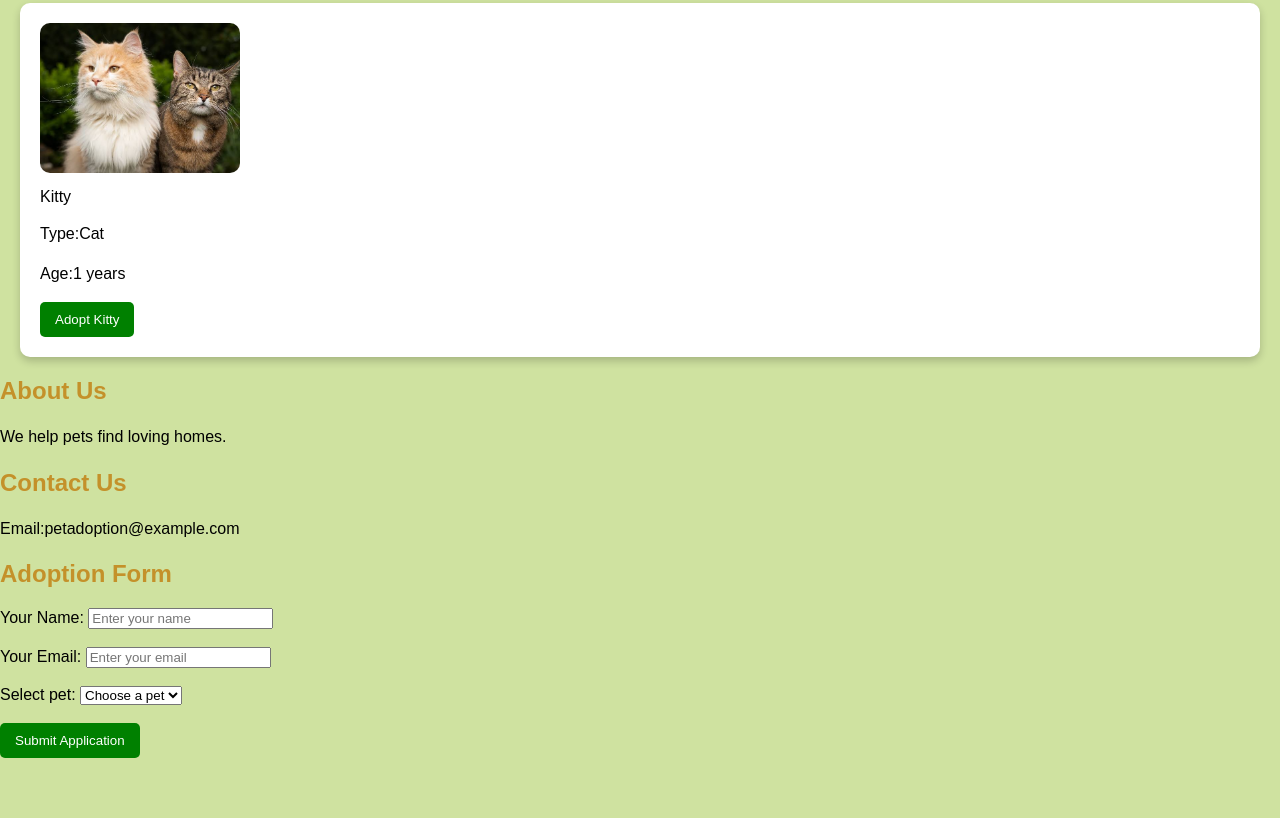
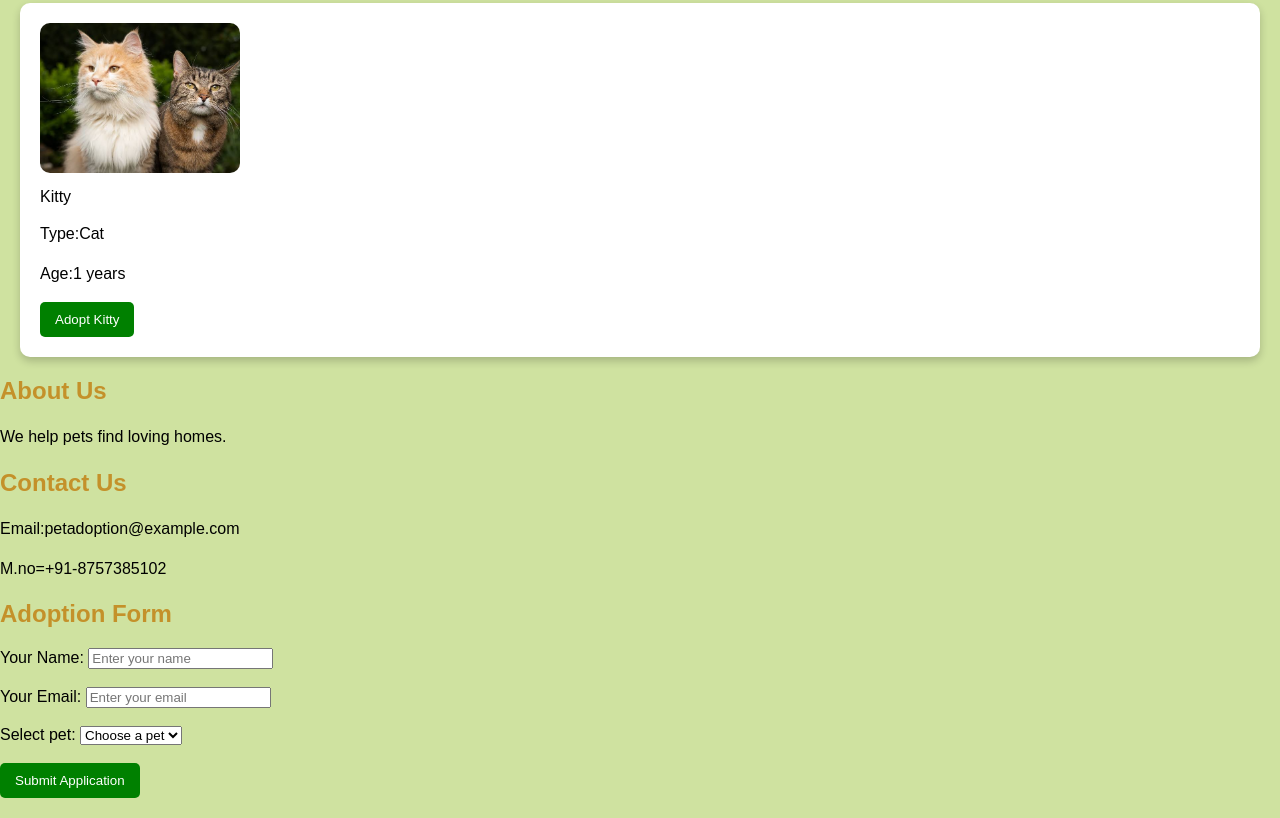
Before and after one commit to jivanshusingh40-del/my-first-project, a plain HTML site: page index.html in a window 1280 px wide. Shown: the part 573-1391 px from the top of the page. Before the commit the page ends 1351 px from the top, so only its background shows below. Drawn offline with Linux system fonts and the light colour scheme.

Commit message:
Add files via upload

```diff
--- a/index.html
+++ b/index.html
@@ -33,6 +33,7 @@
 
     <h2>Contact Us</h2>
     <p>Email:petadoption@example.com</p>
+    <p>M.no=+91-8757385102</p>
     <h2>Adoption Form</h2>
 
     <form onsubmit="submitApplication(event)">
```
